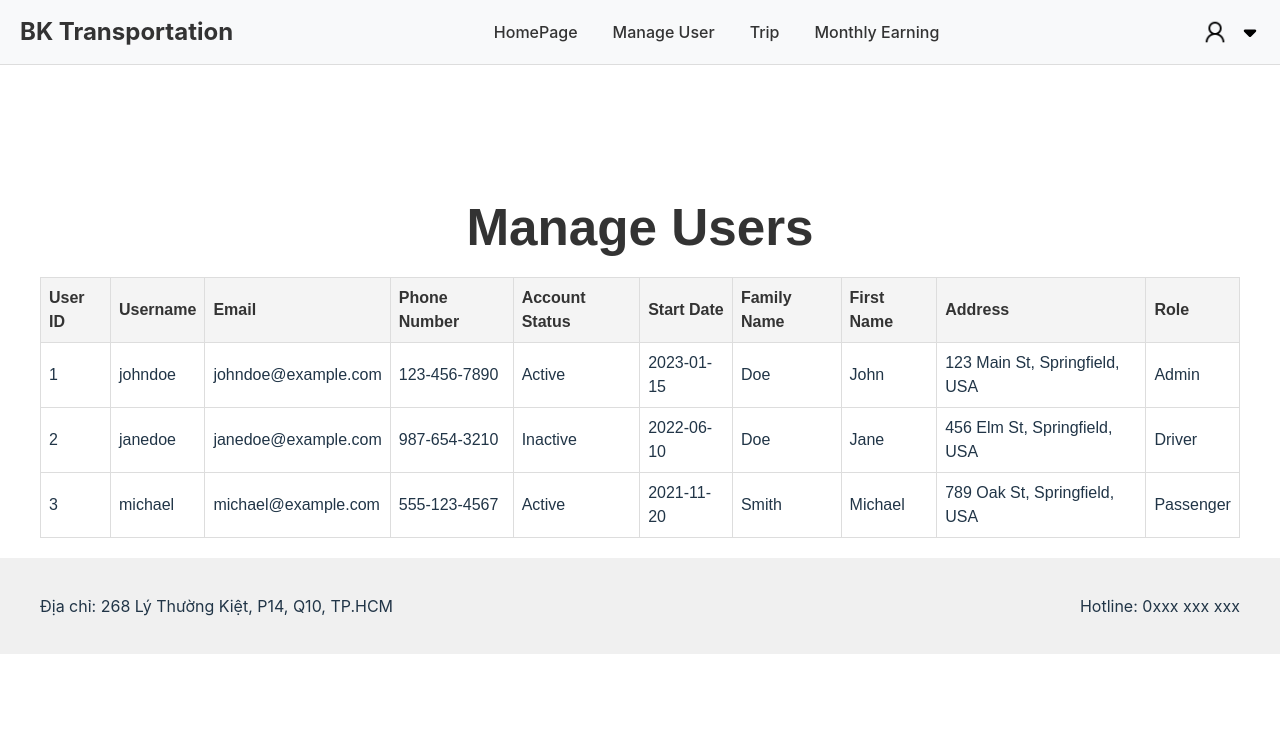
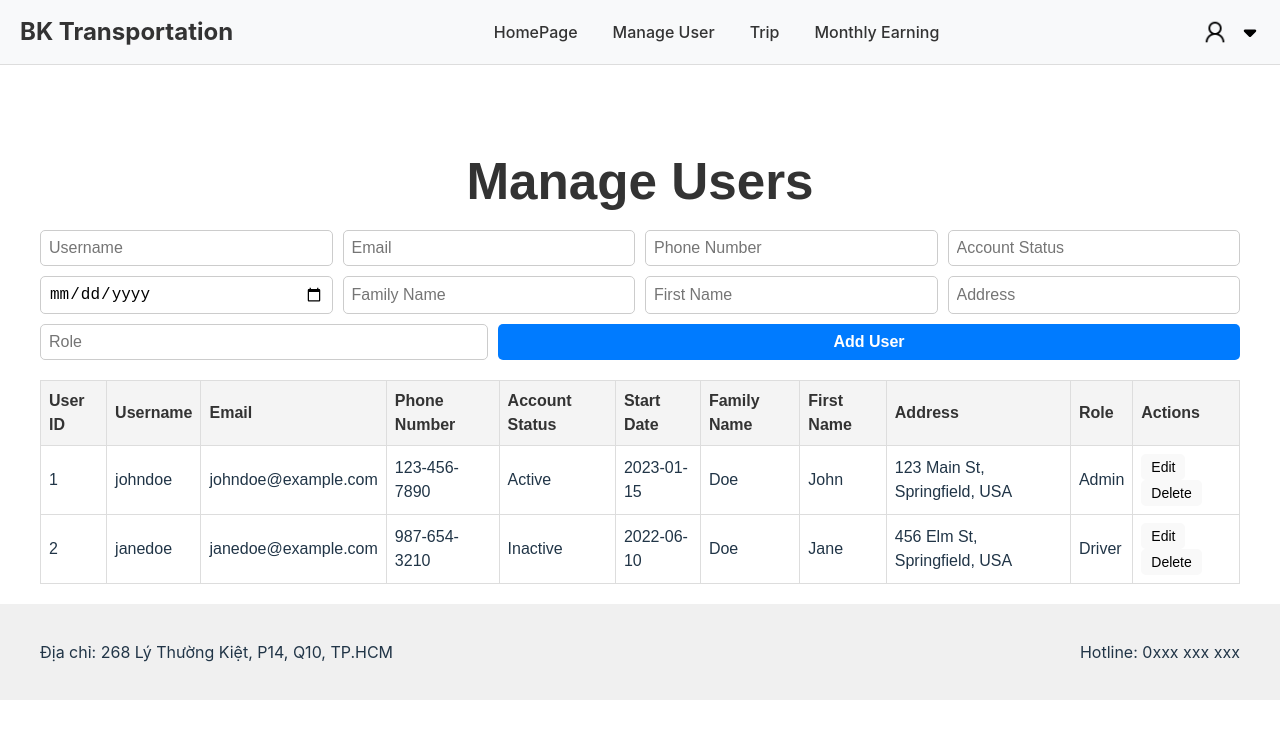
Before and after one commit to MrXLoc/Database, a React (Vite) app: page /manage-user in a window 1280 px wide. Shown: the top 738 px of the page. Built offline with nearby package versions, Linux system fonts and the light colour scheme.

Commit message:
Add some function to add, delete and edit User

```diff
--- a/src/app/routes/manage-user/UserManage.jsx
+++ b/src/app/routes/manage-user/UserManage.jsx
@@ -2,7 +2,12 @@ import React, { useEffect, useState } from 'react';
 import ManageUser from '../../../views/ManageUser/ManageUser';
 import axios from 'axios';
 
-const mockUsers = [
+const UserManagePage = () => {
+    const [users, setUsers] = useState([]);
+
+    useEffect(() => {
+        // Simulating API call for fetching users
+        setUsers([
             {
                 id: 1,
                 username: 'johndoe',
@@ -27,28 +32,32 @@ const mockUsers = [
                 address: '456 Elm St, Springfield, USA',
                 role: 'Driver',
             },
-    {
-        id: 3,
-        username: 'michael',
-        email: 'michael@example.com',
-        phoneNumber: '555-123-4567',
-        accountStatus: 'Active',
-        startDate: '2021-11-20',
-        familyName: 'Smith',
-        firstName: 'Michael',
-        address: '789 Oak St, Springfield, USA',
-        role: 'Passenger',
-    },
-];
-
-const UserManagePage = () => {
-    const [users, setUsers] = useState([]);
-
-    useEffect(() => {
-        setUsers(mockUsers);
+        ]);
     }, []);
 
-    return <ManageUser data={users} />;
+    const handleAddUser = (newUser) => {
+        // Placeholder: Replace with POST API call
+        setUsers([...users, { id: Date.now(), ...newUser }]);
+    };
+
+    const handleEditUser = (updatedUser) => {
+        // Placeholder: Replace with PUT API call
+        setUsers(users.map((user) => (user.id === updatedUser.id ? updatedUser : user)));
+    };
+
+    const handleDeleteUser = (userId) => {
+        // Placeholder: Replace with DELETE API call
+        setUsers(users.filter((user) => user.id !== userId));
+    };
+
+    return (
+        <ManageUser
+            data={users}
+            onAdd={handleAddUser}
+            onEdit={handleEditUser}
+            onDelete={handleDeleteUser}
+        />
+    );
 };
 
 export default UserManagePage;
--- a/src/views/ManageUser/ManageUser.css
+++ b/src/views/ManageUser/ManageUser.css
@@ -5,7 +5,7 @@
   margin: auto;
 }
 
-  .manage-user-container h1 {
+.manage-user-title {
   text-align: center;
   color: #333;
   margin-bottom: 20px;
@@ -20,27 +20,33 @@
 }
 
 .form-container input,
-  .form-container select,
 .form-container button {
   flex: 1 1 22%;
   padding: 8px;
   font-size: 16px;
 }
 
+.form-container input {
+  border: 1px solid #ccc;
+  border-radius: 5px;
+}
+
 .form-container button {
   flex: 1 1 48%;
-    background-color: #28a745;
+  background-color: #007bff;
   color: white;
   border: none;
   border-radius: 5px;
   cursor: pointer;
   font-weight: bold;
+  transition: background-color 0.3s ease;
 }
 
 .form-container button:hover {
-    background-color: #218838;
+  background-color: #0056b3;
 }
 
+/* User Table Styles */
 .user-table {
   width: 100%;
   border-collapse: collapse;
@@ -63,15 +69,30 @@
   background-color: #f1f1f1;
 }
 
+/* Button Styles for Edit and Delete */
 .user-table button {
-    background-color: #dc3545;
-    color: white;
+  padding: 5px 10px;
+  font-size: 14px;
   border: none;
   border-radius: 5px;
-    padding: 5px 10px;
   cursor: pointer;
+  transition: background-color 0.3s ease;
 }
 
-  .user-table button:hover {
+.user-table button.edit {
+  background-color: #ffc107;
+  color: #fff;
+}
+
+.user-table button.edit:hover {
+  background-color: #e0a800;
+}
+
+.user-table button.delete {
+  background-color: #dc3545;
+  color: #fff;
+}
+
+.user-table button.delete:hover {
   background-color: #c82333;
 }
--- a/src/views/ManageUser/ManageUser.jsx
+++ b/src/views/ManageUser/ManageUser.jsx
@@ -1,10 +1,104 @@
-import React from 'react';
+import React, { useState } from 'react';
 import './ManageUser.css';
 
-const ManageUser = ({ data = [] }) => {
+const ManageUser = ({ data = [], onAdd, onEdit, onDelete }) => {
+    const [isEditing, setIsEditing] = useState(null);
+    const [formData, setFormData] = useState({});
+
+    const handleInputChange = (e) => {
+        const { name, value } = e.target;
+        setFormData({ ...formData, [name]: value });
+    };
+
+    const handleEdit = (user) => {
+        setIsEditing(user.id);
+        setFormData(user);
+    };
+
+    const handleSave = () => {
+        if (isEditing) {
+            onEdit(formData);
+        } else {
+            onAdd(formData);
+        }
+        setFormData({});
+        setIsEditing(null);
+    };
+
     return (
         <div className="manage-user-container">
             <h1 className="manage-user-title">Manage Users</h1>
+
+            {/* Form for Adding/Editing Users */}
+            <div className="form-container">
+                <input
+                    type="text"
+                    name="username"
+                    placeholder="Username"
+                    value={formData.username || ''}
+                    onChange={handleInputChange}
+                />
+                <input
+                    type="email"
+                    name="email"
+                    placeholder="Email"
+                    value={formData.email || ''}
+                    onChange={handleInputChange}
+                />
+                <input
+                    type="text"
+                    name="phoneNumber"
+                    placeholder="Phone Number"
+                    value={formData.phoneNumber || ''}
+                    onChange={handleInputChange}
+                />
+                <input
+                    type="text"
+                    name="accountStatus"
+                    placeholder="Account Status"
+                    value={formData.accountStatus || ''}
+                    onChange={handleInputChange}
+                />
+                <input
+                    type="date"
+                    name="startDate"
+                    value={formData.startDate || ''}
+                    onChange={handleInputChange}
+                />
+                <input
+                    type="text"
+                    name="familyName"
+                    placeholder="Family Name"
+                    value={formData.familyName || ''}
+                    onChange={handleInputChange}
+                />
+                <input
+                    type="text"
+                    name="firstName"
+                    placeholder="First Name"
+                    value={formData.firstName || ''}
+                    onChange={handleInputChange}
+                />
+                <input
+                    type="text"
+                    name="address"
+                    placeholder="Address"
+                    value={formData.address || ''}
+                    onChange={handleInputChange}
+                />
+                <input
+                    type="text"
+                    name="role"
+                    placeholder="Role"
+                    value={formData.role || ''}
+                    onChange={handleInputChange}
+                />
+                <button onClick={handleSave}>
+                    {isEditing ? 'Save Changes' : 'Add User'}
+                </button>
+            </div>
+
+            {/* Users Table */}
             {data.length === 0 ? (
                 <div>No users available.</div>
             ) : (
@@ -21,6 +115,7 @@ const ManageUser = ({ data = [] }) => {
                             <th>First Name</th>
                             <th>Address</th>
                             <th>Role</th>
+                            <th>Actions</th>
                         </tr>
                     </thead>
                     <tbody>
@@ -36,6 +131,10 @@ const ManageUser = ({ data = [] }) => {
                                 <td>{user.firstName}</td>
                                 <td>{user.address}</td>
                                 <td>{user.role}</td>
+                                <td>
+                                    <button onClick={() => handleEdit(user)}>Edit</button>
+                                    <button onClick={() => onDelete(user.id)}>Delete</button>
+                                </td>
                             </tr>
                         ))}
                     </tbody>
```
Lines whose indentation alone changed are shown as unchanged.
